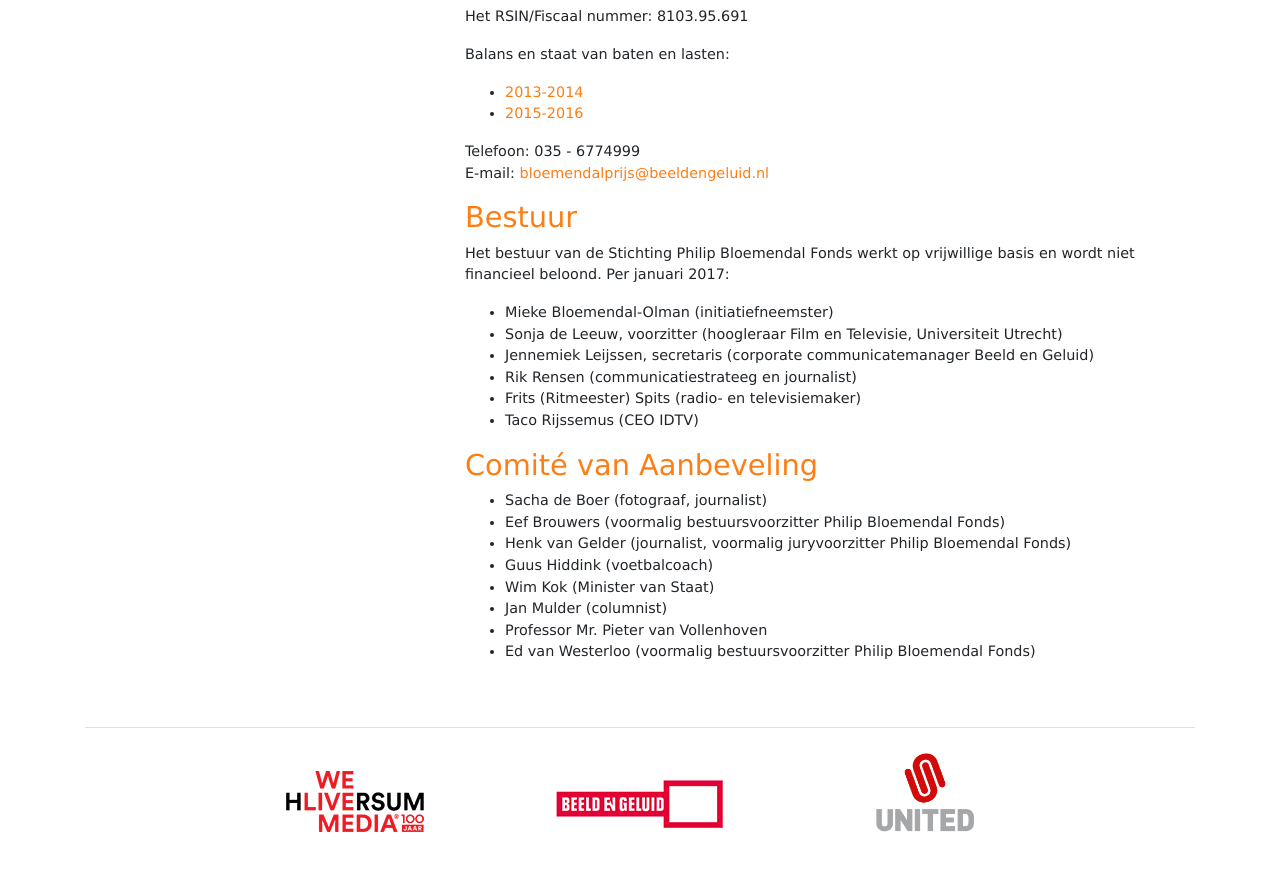
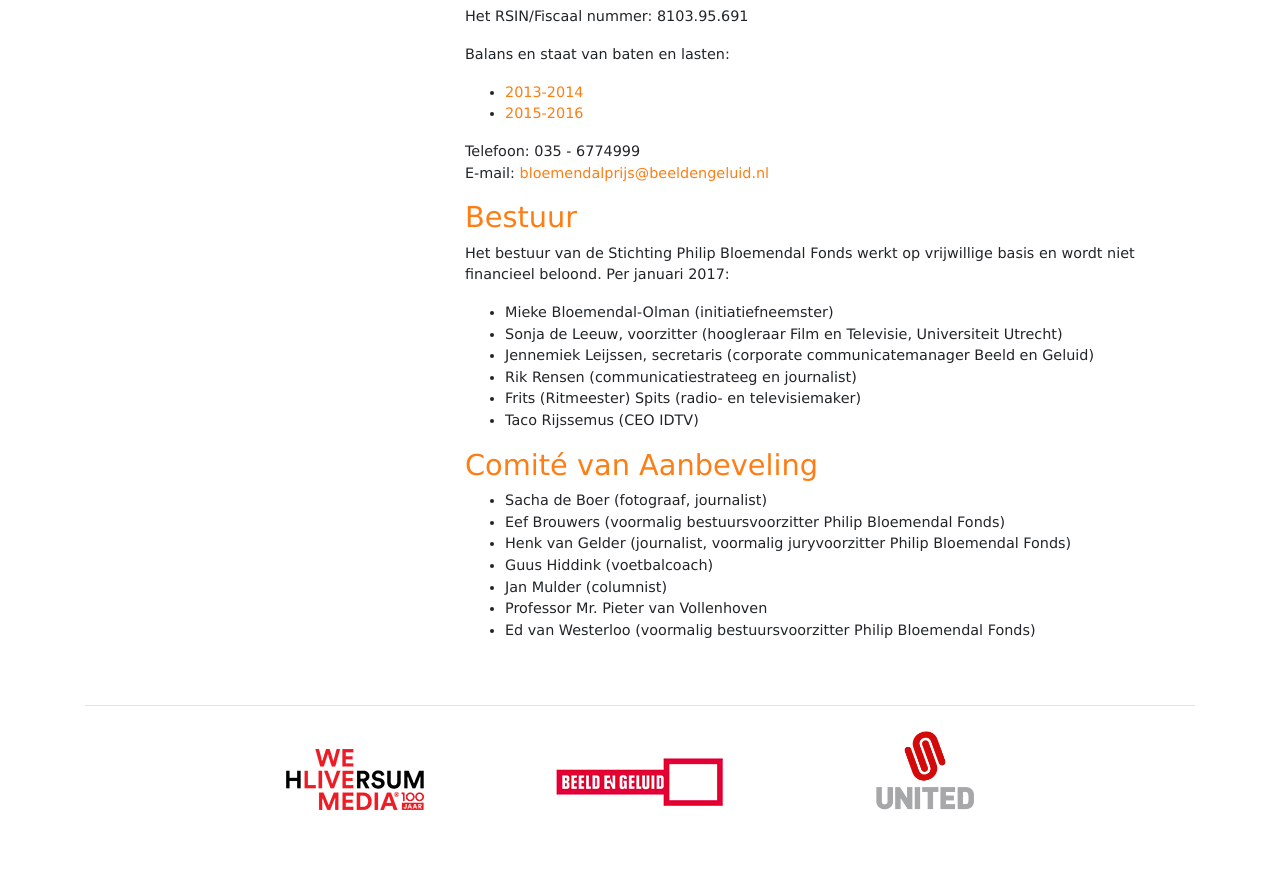
Before and after one commit to bloemendalprijs/bloemendalprijs.github.io, a Jekyll site: the page built from de-stichting.markdown, in a window 1280 px wide and 900 px high, scrolled down 823 px. Shown: the top 871 px of the window. Built offline with Jekyll 4.4.1, drawn with Linux system fonts in a browser that asks for light colours.

Commit message:
Update de-stichting.markdown

```diff
--- a/de-stichting.markdown
+++ b/de-stichting.markdown
@@ -54,7 +54,6 @@ Het bestuur van de Stichting Philip Bloemendal Fonds werkt op vrijwillige basis
 * Eef Brouwers (voormalig bestuursvoorzitter Philip Bloemendal Fonds)
 * Henk van Gelder (journalist, voormalig juryvoorzitter Philip Bloemendal Fonds)
 * Guus Hiddink (voetbalcoach)
-* Wim Kok (Minister van Staat)
 * Jan Mulder (columnist)
 * Professor Mr. Pieter van Vollenhoven
 * Ed van Westerloo (voormalig bestuursvoorzitter Philip Bloemendal Fonds)
```
